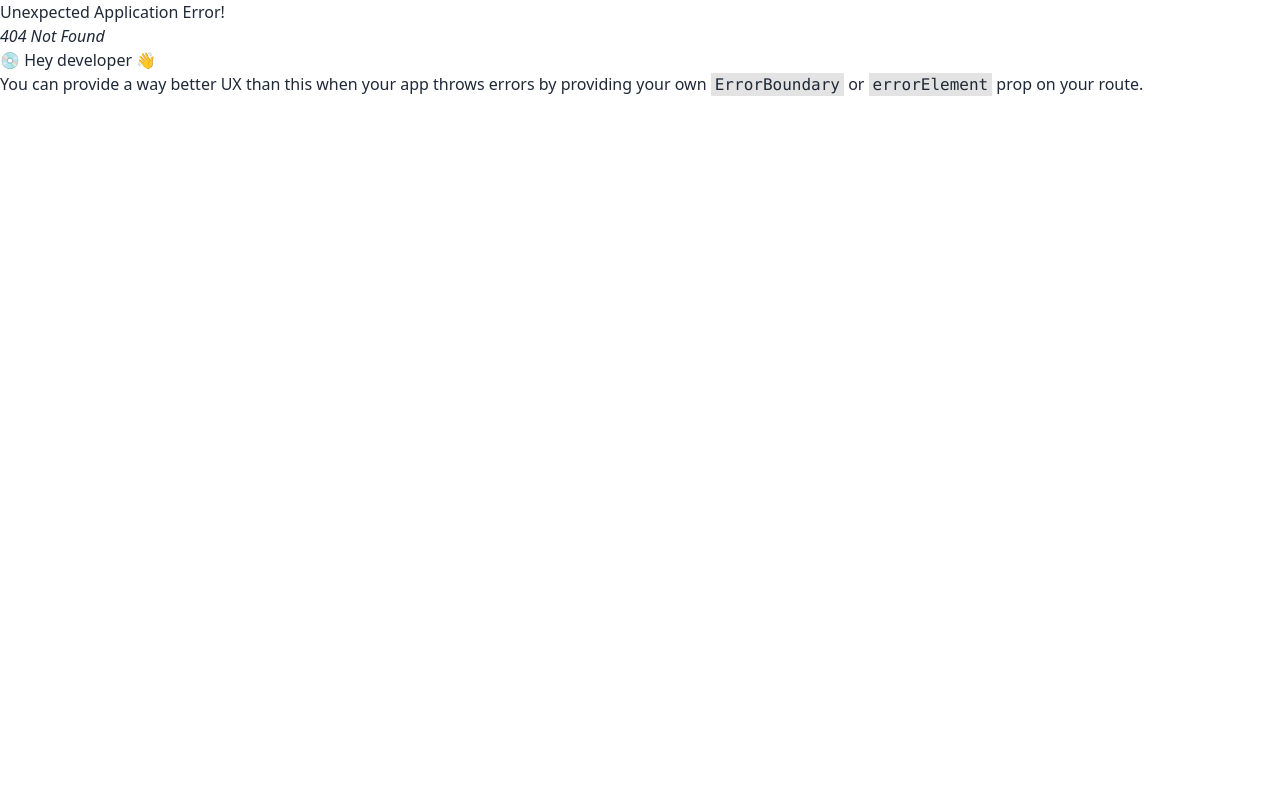
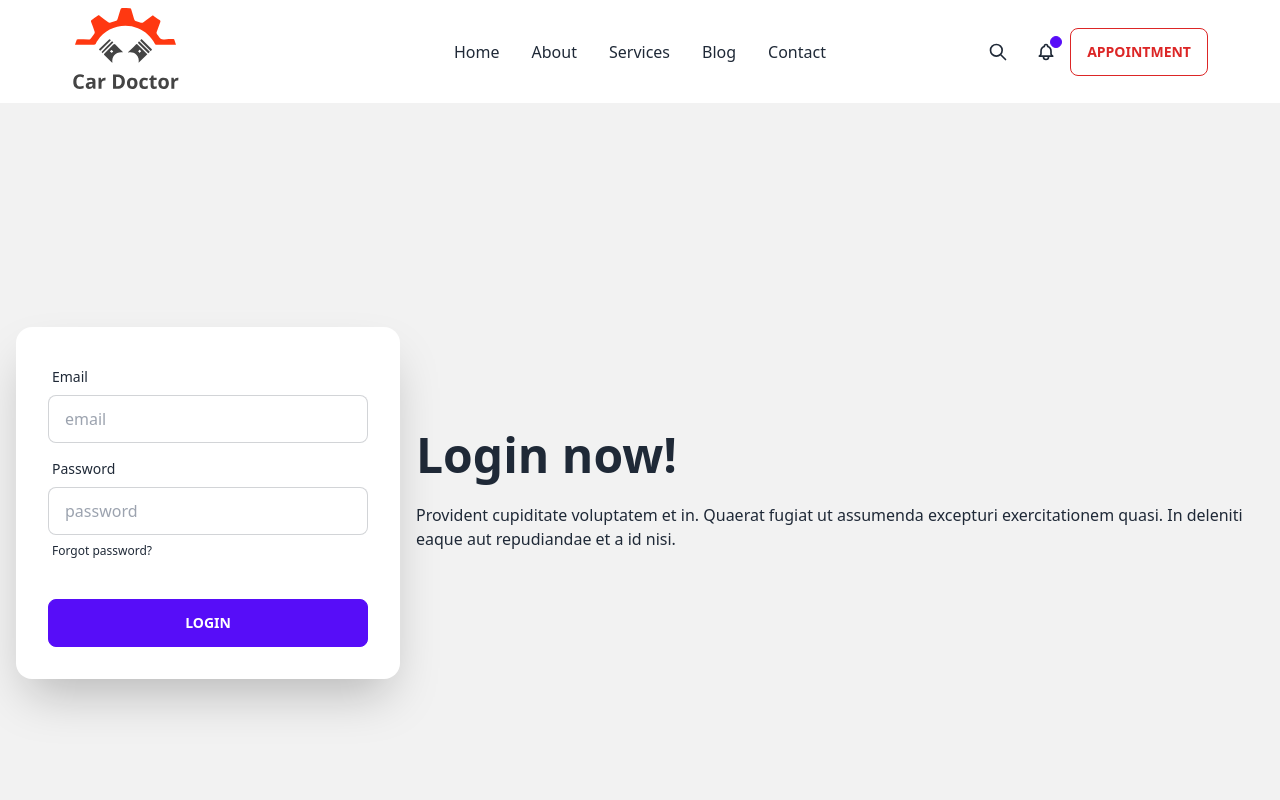
Before and after one commit to csmahmud99/car-doctor-client, a React (Vite) app: page /login in a window 1280 px wide. Before the commit this address had no page. Shown: the top 800 px of the page. Built offline with nearby package versions, Linux system fonts and the light colour scheme.

Commit message:
Full Width Footer with Black BG --- Done

```diff
--- a/src/Pages/Home/Banner/Banner.jsx
+++ b/src/Pages/Home/Banner/Banner.jsx
@@ -1,8 +1,8 @@
-import { Link } from "react-router-dom"
-import banner1 from "../../../assets/images/banner/1.jpg"
-import banner2 from "../../../assets/images/banner/2.jpg"
-import banner3 from "../../../assets/images/banner/3.jpg"
-import banner4 from "../../../assets/images/banner/4.jpg"
+import { Link } from "react-router-dom";
+import slider1 from "../../../assets/images/homeCarousel/1.jpg";
+import slider2 from "../../../assets/images/homeCarousel/2.jpg";
+import slider3 from "../../../assets/images/homeCarousel/3.jpg";
+import slider4 from "../../../assets/images/homeCarousel/4.jpg";
 
 const Banner = () => {
     return (
@@ -10,7 +10,7 @@ const Banner = () => {
             <div className="carousel w-full rounded-lg md:h-[600px]">
                 {/* Home Banner Slider 01 */}
                 <div id="slide1" className="carousel-item relative w-full">
-                    <img src={banner1} alt="home-banner-1" className="w-full md:h-[600px]" />
+                    <img src={slider1} alt="home-banner-1" className="w-full md:h-[600px]" />
                     <div className="absolute h-full top-0 left-0 right-5 bg-gradient-to-r from-[#151515] to-[rgba(21, 21, 21, 0)] md:pl-20 py-1/2 flex items-center">
                         <div className="text-white space-y-7 md:w-1/3">
                             <h2 className="text-5xl">Affordable Price For Car Servicing</h2>
@@ -31,7 +31,7 @@ const Banner = () => {
 
                 {/* Home Banner Slider 02 */}
                 <div id="slide2" className="carousel-item relative w-full">
-                    <img src={banner2} alt="home-banner-2" className="w-full md:h-[600px]" />
+                    <img src={slider2} alt="home-banner-2" className="w-full md:h-[600px]" />
                     <div className="absolute h-full top-0 left-0 right-5 bg-gradient-to-r from-[#151515] to-[rgba(21, 21, 21, 0)] md:pl-20 py-1/2 flex items-center">
                         <div className="text-white space-y-7 md:w-1/3">
                             <h2 className="text-5xl">Affordable Price For Car Servicing</h2>
@@ -52,7 +52,7 @@ const Banner = () => {
 
                 {/* Home Banner Slider 03 */}
                 <div id="slide3" className="carousel-item relative w-full">
-                    <img src={banner3} alt="home-banner-3" className="w-full md:h-[600px]" />
+                    <img src={slider3} alt="home-banner-3" className="w-full md:h-[600px]" />
                     <div className="absolute h-full top-0 left-0 right-5 bg-gradient-to-r from-[#151515] to-[rgba(21, 21, 21, 0)] md:pl-20 py-1/2 flex items-center">
                         <div className="text-white space-y-7 md:w-1/3">
                             <h2 className="text-5xl">Affordable Price For Car Servicing</h2>
@@ -73,7 +73,7 @@ const Banner = () => {
 
                 {/* Home Banner Slider 04 */}
                 <div id="slide4" className="carousel-item relative w-full">
-                    <img src={banner4} alt="home-banner-4" className="w-full md:h-[600px]" />
+                    <img src={slider4} alt="home-banner-4" className="w-full md:h-[600px]" />
                     <div className="absolute h-full top-0 left-0 right-5 bg-gradient-to-r from-[#151515] to-[rgba(21, 21, 21, 0)] md:pl-20 py-1/2 flex items-center">
                         <div className="text-white space-y-7 md:w-1/3">
                             <h2 className="text-5xl">Affordable Price For Car Servicing</h2>
--- /dev/null
+++ b/src/Pages/Login/Login/Login.jsx
@@ -0,0 +1,40 @@
+
+
+const Login = () => {
+    return (
+        <div>
+            <div className="hero min-h-screen bg-base-200">
+                <div className="hero-content flex-col lg:flex-row-reverse">
+                    <div className="text-center lg:text-left">
+                        <h1 className="text-5xl font-bold">Login now!</h1>
+                        <p className="py-6">Provident cupiditate voluptatem et in. Quaerat fugiat ut assumenda excepturi exercitationem quasi. In deleniti eaque aut repudiandae et a id nisi.</p>
+                    </div>
+                    <div className="card flex-shrink-0 w-full max-w-sm shadow-2xl bg-base-100">
+                        <div className="card-body">
+                            <div className="form-control">
+                                <label className="label">
+                                    <span className="label-text">Email</span>
+                                </label>
+                                <input type="text" placeholder="email" className="input input-bordered" />
+                            </div>
+                            <div className="form-control">
+                                <label className="label">
+                                    <span className="label-text">Password</span>
+                                </label>
+                                <input type="text" placeholder="password" className="input input-bordered" />
+                                <label className="label">
+                                    <a href="#" className="label-text-alt link link-hover">Forgot password?</a>
+                                </label>
+                            </div>
+                            <div className="form-control mt-6">
+                                <button className="btn btn-primary">Login</button>
+                            </div>
+                        </div>
+                    </div>
+                </div>
+            </div>
+        </div>
+    );
+};
+
+export default Login;
--- a/src/Pages/Shared/Footer/Footer.jsx
+++ b/src/Pages/Shared/Footer/Footer.jsx
@@ -1,10 +1,10 @@
 import { Link } from "react-router-dom";
-import logo from "../../../assets/logo.svg";
+import logo from "../../../assets/logo-footer.png";
 
 const Footer = () => {
     return (
         <div>
-            <footer className="footer p-10 bg-base-200 text-base-content">
+            <footer className="footer p-10 bg-black text-white">
                 <div>
                     <Link to="/">
                         <img src={logo} alt="car-doctor-logo-footer" />
--- a/src/Routes/Routes.jsx
+++ b/src/Routes/Routes.jsx
@@ -1,6 +1,7 @@
 import { createBrowserRouter } from "react-router-dom";
 import Main from "../Layout/Main/Main";
 import Home from "../Pages/Home/Home/Home";
+import Login from "../Pages/Login/Login/Login";
 
 const router = createBrowserRouter([
   {
@@ -10,6 +11,10 @@ const router = createBrowserRouter([
       {
         path: "/",
         element: <Home />
+      },
+      {
+        path: "/login",
+        element: <Login />
       }
     ]
   },
```
Also changed, not shown: src/assets/logo-footer.png (added). Lines whose indentation alone changed are shown as unchanged.
